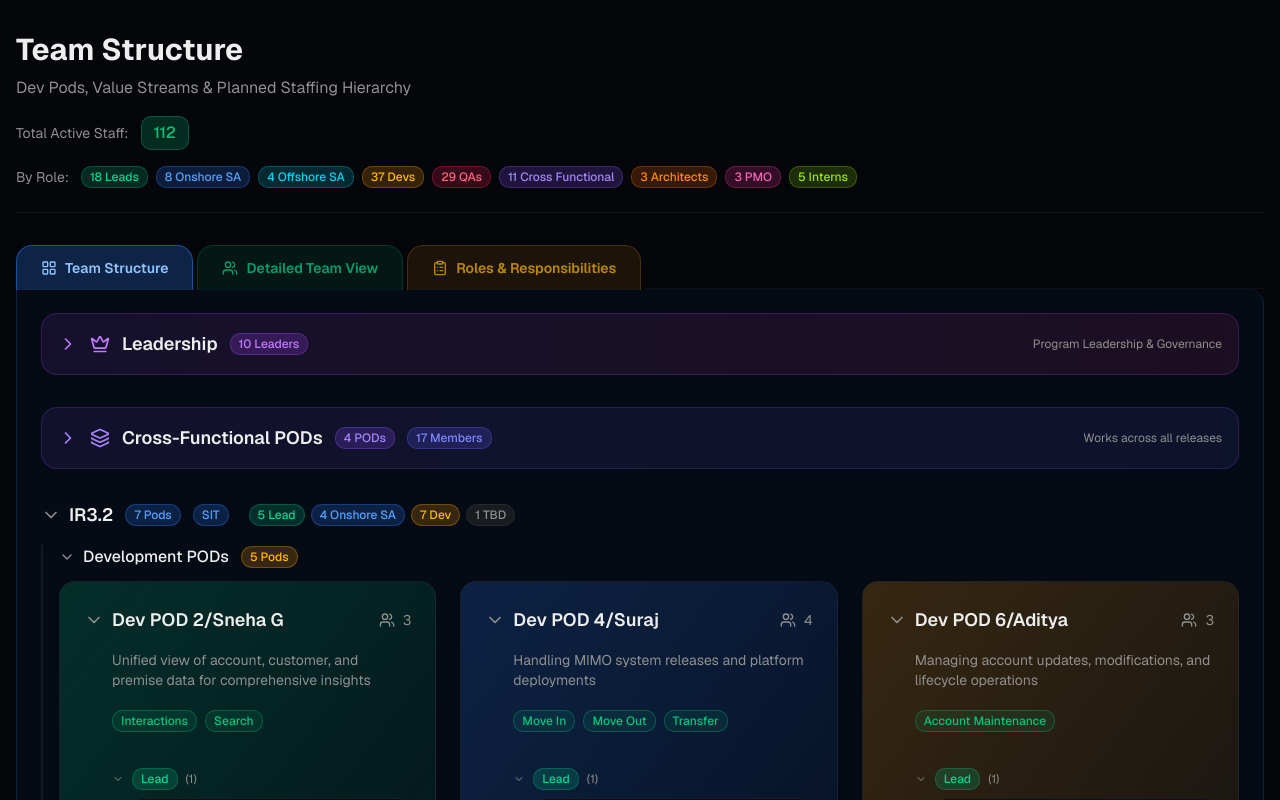
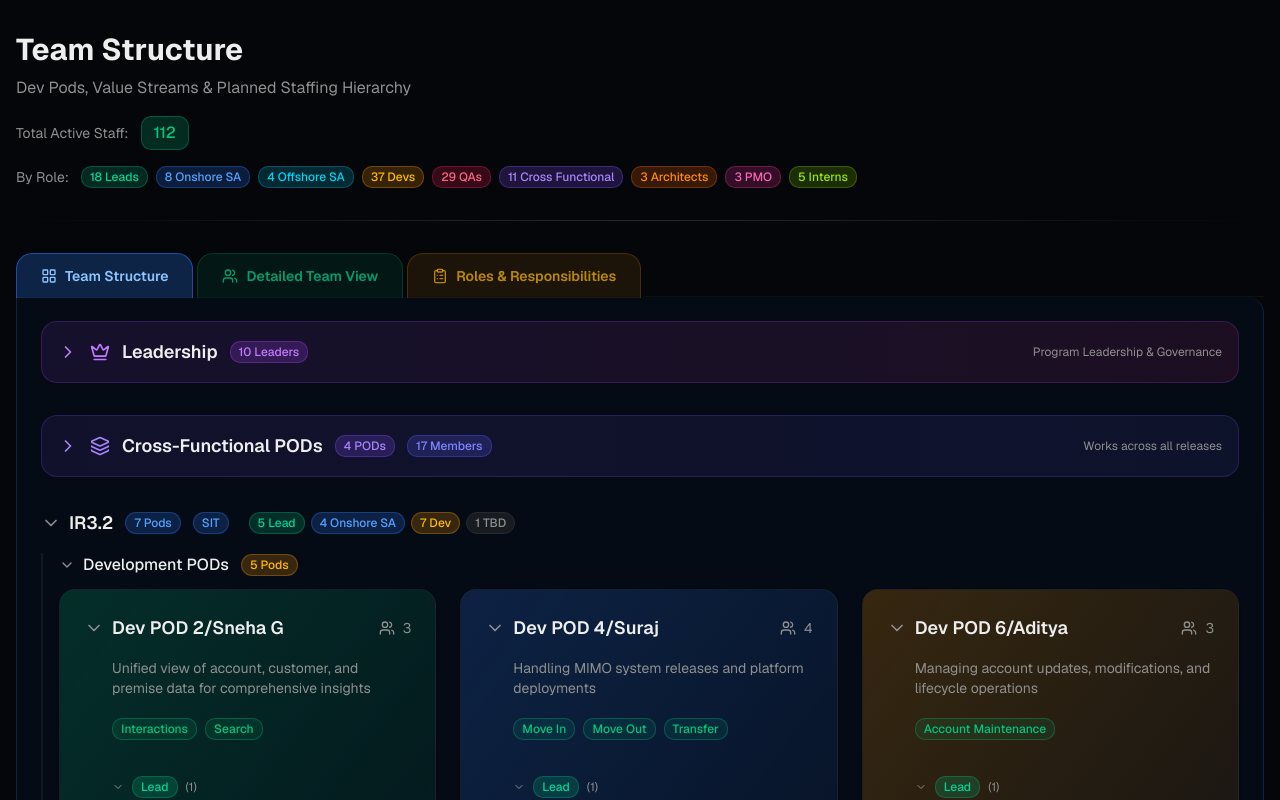
Before and after one commit to 32131234432ws/Team-Structure, a Next.js app: page / in a window 1280 px wide. Shown: the top 800 px of the page. Built offline with nearby package versions, Linux system fonts and the light colour scheme.

Commit message:
feat: enhance visual separator with gradient line
Use gradient for border and increase top margin for better spacing.

#VERCEL_SKIP

```diff
--- a/components/stats-header.tsx
+++ b/components/stats-header.tsx
@@ -117,7 +117,7 @@ export function StatsHeader() {
       </div>
 
       {/* Separator line */}
-      <div className="border-t border-border/50 mt-2" />
+      <div className="h-px w-full bg-gradient-to-r from-transparent via-border to-transparent mt-4" />
     </div>
   );
 }
```
